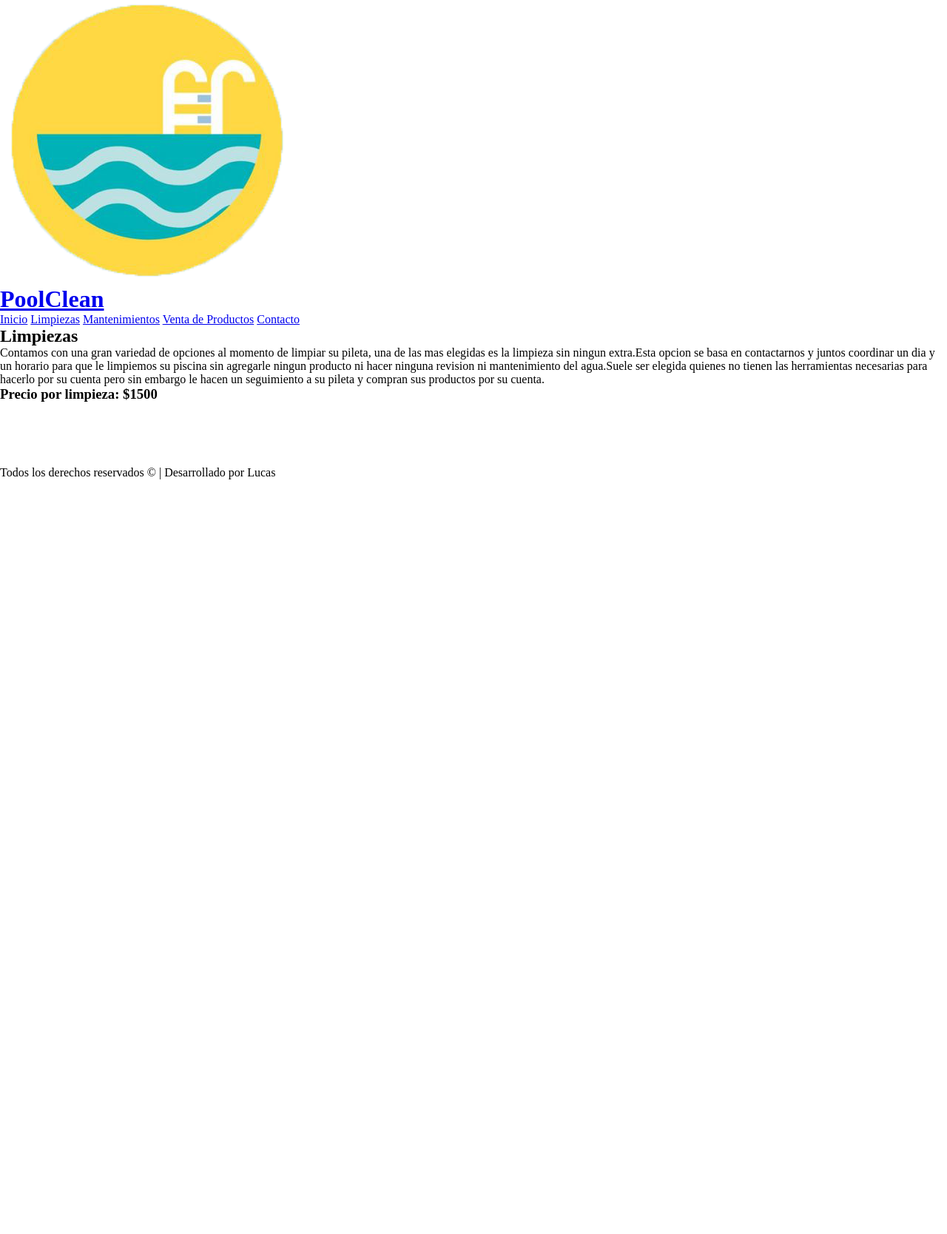
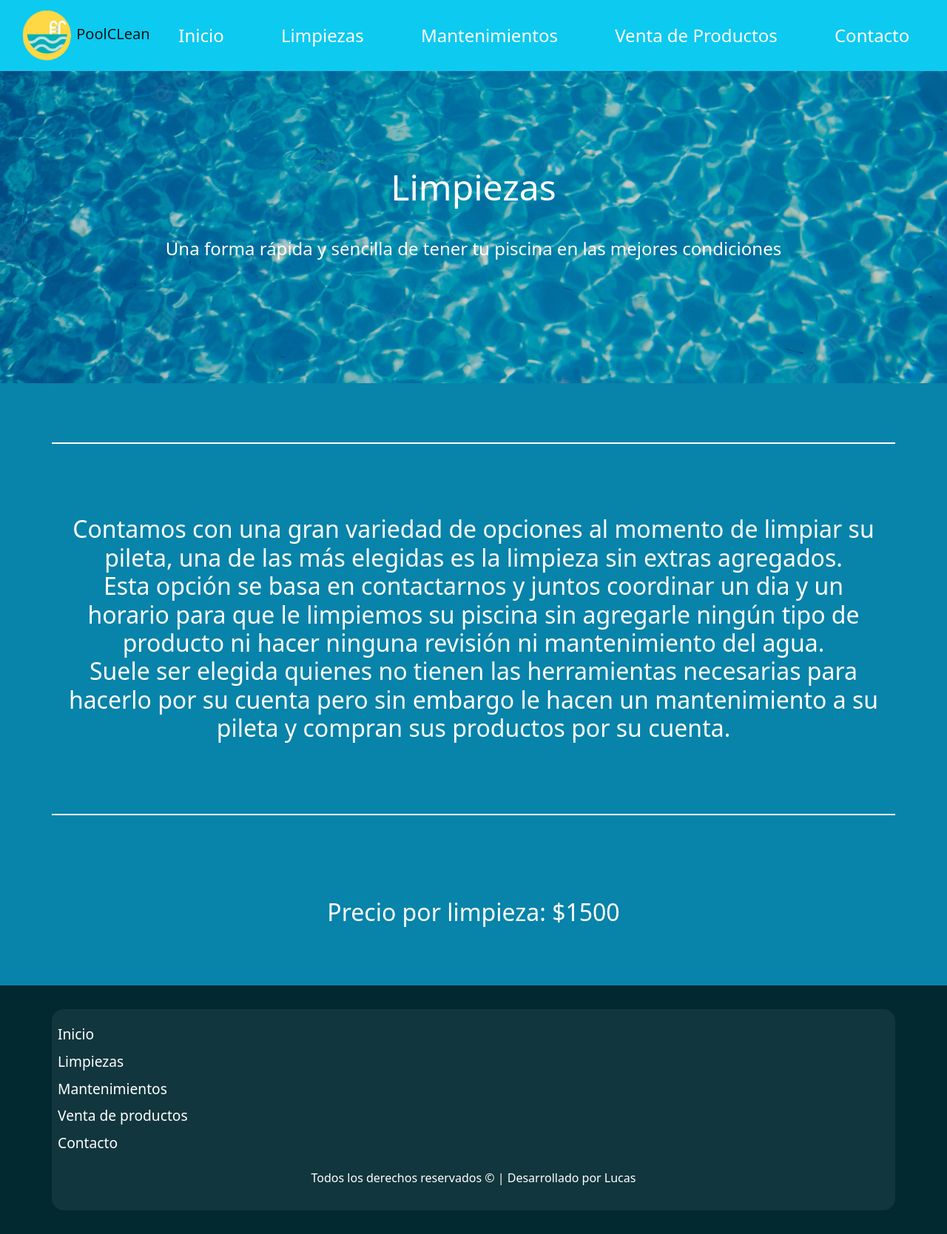
Before and after one commit to Lucasbazzini/PF-LucasBazzini, a plain HTML site: page pages/limpiezas.html in a window 1280 px wide. Shown: the whole page at 74% size. Before the commit the page ends 800 px from the top, so only its background shows below. Drawn offline with nearby package versions, Linux system fonts and the light colour scheme.

Commit message:
limpieza mantenimiento contacto inicio

```diff
--- a/css/styles.css
+++ b/css/styles.css
@@ -4,6 +4,9 @@
     box-sizing: border-box;
 }
 
+main{
+    background-color: rgba(1, 0, 41, 0.35);
+}
 
 .linkNav {
     margin-left: 1rem;
@@ -22,6 +25,7 @@
     color: rgb(255, 255, 255);
     padding-top: 8rem;
     padding-bottom: 8rem;
+    margin-bottom: 5rem;
     }
 
 .poolClean {
@@ -43,10 +47,17 @@
     padding-bottom: 4rem;
     font-size: xx-large;
     font-weight: lighter;
+    border-top: 2px solid white;
+    border-bottom: 2px solid white;
 }
-.fondoTexto{
-    background-color: rgba(1, 0, 41, 0.35);
+
+@media (max-width: 540px){
+    .texto{
+        font-size: x-large;
+    }
 }
+
+
 
 .tituloCard{
     font-weight: lighter;
@@ -64,6 +75,16 @@
     color: rgb(255, 255, 255);
 }
 
+@media (max-width:540px){
+    .parrafoCard{
+        margin-top: 2rem;
+        font-size: large;
+        font-weight: lighter;
+        text-align: center;
+        color: rgb(255, 255, 255);
+    }
+}
+
 
 .imgCard{
     margin-top: 1rem;
@@ -72,7 +93,6 @@
 }
 
 .tarjetaLimpiezas{
-    position: relative;
     background-image: linear-gradient(rgba(0, 0, 0, 0.7), rgba(0, 0, 0, 0.7)), url(../assets/Images/limpiezascard2.jpg);
     padding: 3rem;
     background-repeat: no-repeat;
@@ -85,19 +105,47 @@
     transform: scale(1.1);
     border-radius: 2rem;
 }
+
+@media (max-width: 1200px){
+    .tarjetaLimpiezas{
+        background-image: linear-gradient(rgba(0, 0, 0, 0.7), rgba(0, 0, 0, 0.7)), url(../assets/Images/agua.jpg);
+        background-repeat: no-repeat;
+        background-size:cover ;
+        border: 0;
+        transition: all 2s;
+        padding: 3rem;
+    }
+}
+
+
 .tarjetaMantenimientos{
     background-image: linear-gradient(rgba(0, 0, 0, 0.7), rgba(0, 0, 0, 0.7)), url(../assets/Images/manteniminetocard2.jpg);
     padding: 3rem;
     background-repeat: no-repeat;
     background-size: cover;
     border: 0;
-    margin-bottom: 5rem;
+
     transition: all 2s;
 }
+
 .tarjetaMantenimientos:hover{
     transform: scale(1.1);
     border-radius: 2rem;
 }
+
+@media (max-width:1200px){
+    .tarjetaMantenimientos{
+        background-image: linear-gradient(rgba(0, 0, 0, 0.7), rgba(0, 0, 0, 0.7)), url(../assets/Images/agua.jpg);
+    padding: 3rem;
+    background-repeat: no-repeat;
+    background-size: cover;
+    border: 0;
+    margin-bottom: 5rem;
+    transition: all 2s;
+    }
+
+}
+
 
 .tarjetaProductos{
     background-image: linear-gradient(rgba(0, 0, 0, 0.7), rgba(0, 0, 0, 0.7)), url(../assets/Images/Productoscard2.jpg);
@@ -111,6 +159,17 @@
 .tarjetaProductos:hover{
     transform: scale(1.1);
     border-radius: 2rem;
+}
+
+@media (max-width:1200px){
+    .tarjetaProductos{
+        background-image: linear-gradient(rgba(0, 0, 0, 0.7), rgba(0, 0, 0, 0.7)), url(../assets/Images/agua.jpg);
+        padding: 3rem;
+        background-repeat: no-repeat;
+        background-size: cover;
+        border: 0;
+        transition: all 2s;
+    }
 }
 
 .boton{
@@ -172,6 +231,14 @@
     padding-bottom: 6rem;
     font-size: xx-large;
     font-weight: lighter;
+    border-top: 2px solid white;
+    border-bottom: 2px solid white;
+}
+
+@media (max-width: 540px){
+    .textoMantenimiento{
+        font-size: x-large;
+    }
 }
 
 .tarjetaPlanes{
@@ -206,3 +273,28 @@ padding: 1rem;
 .formularioFondo {
     background-color: rgba(1, 0, 41, 0.35);
 }
+
+.textoLimpiezas{
+    text-align: center;
+    color: rgb(255, 255, 255);
+    padding-top: 6rem;
+    padding-bottom: 6rem;
+    font-size: xx-large;
+    font-weight: lighter;
+    border-top: 2px solid white;
+    border-bottom: 2px solid white;
+}
+
+@media (max-width: 540px){
+    .textoLimpiezas{
+        font-size: x-large;
+    }
+}
+
+.precioLimpieza{
+    color: white;
+    font-size: xx-large;
+    text-align: center;
+    margin-bottom: 5rem;
+    font-weight: lighter;
+}
--- a/pages/limpiezas.html
+++ b/pages/limpiezas.html
@@ -5,55 +5,90 @@
     <meta http-equiv="X-UA-Compatible" content="IE=edge">
     <meta name="viewport" content="width=device-width, initial-scale=1.0">
     <title>Limpiezas</title>
+    <link rel="stylesheet" href="../css/bootstrap.rtl.css">
     <link rel="stylesheet" href="../css/styles.css">
+    <link rel="stylesheet" href="https://cdnjs.cloudflare.com/ajax/libs/animate.css/4.1.1/animate.min.css">
 </head>
-<body>
+<body class="bg-info  animate__animated animate__fadeIn">
 
-    <header class="header">
-        <a class="linkHeader" href="../index.html" class="head">
-            <img class="imagenHeader" src="../assets/Images/logodefinitivo.png" alt="">
-            <h1 class="tituloHeader">PoolClean</h1>
-        </a>
-        <nav class="nav">
-            <a class="linkLista" href="../index.html">Inicio</a>
-            <a class="linkLista" href="#">Limpiezas</a>
-            <a class="linkLista" href="../pages/mantenimientos.html">Mantenimientos</a>
-            <a class="linkLista" href="../pages/venta-de-productos.html">Venta de Productos</a>
-            <a class="linkLista" href="../pages/contacto.html">Contacto</a>
-        </nav>
-
+    <header>
+        <nav class="navbar navbar-expand-lg navbar-light ">
+            <div class="container-fluid ">
+                <a class="navbar-brand" href="../index.html">
+                    <img src="../assets/Images/logodefinitivo.png" alt="logo" width="70" height="70" class="d-inline-block align-text-center">
+                    PoolCLean
+                </a>
+              <button class="navbar-toggler" type="button" data-bs-toggle="collapse" data-bs-target="#navbarNav" aria-controls="navbarNav" aria-expanded="false" aria-label="Toggle navigation">
+                <span class="navbar-toggler-icon"></span>
+              </button>
+              <div class="collapse navbar-collapse" id="navbarNav">
+                    <ul class="navbar-nav  justify-content-around w-100 bg-info">
+                    <li class="nav-item">
+                        <a class=" linkNav" aria-current="page" href="../index.html">Inicio</a>
+                    </li>
+                    <li class="nav-item">
+                        <a class="linkNav" href="#">Limpiezas</a>
+                    </li>
+                    <li class="nav-item">
+                        <a class=" linkNav" href="../pages/mantenimientos.html">Mantenimientos</a>
+                    </li>
+                    <li class="nav-item">
+                        <a class=" linkNav" href="../pages/venta-de-productos.html">Venta de Productos</a>
+                    </li>
+                    <li class="nav-item">
+                        <a class="linkNav " href="../pages/contacto.html">Contacto</a>
+                    </li>
+                    </ul>
+                </div>
+            </div>
+          </nav>
     </header>
 
     <main>
-        <section>
-            <h2>
-                Limpiezas
-            </h2>
-        </section>
-        <section>
-            <p>
-                Contamos con una gran variedad de opciones al momento de limpiar su pileta, una de las mas elegidas es la limpieza sin ningun extra.Esta opcion se basa en contactarnos y juntos coordinar un dia y un horario para que le limpiemos su piscina sin agregarle ningun producto ni hacer ninguna revision ni mantenimiento del agua.Suele ser elegida quienes no tienen las herramientas necesarias para hacerlo por su cuenta pero sin embargo le hacen un seguimiento a su pileta y compran sus productos por su cuenta.
-            </p>
-        </section>
-        <section>
-            <h3>
+        <div class="container-fluid">
+            <div class="row">
+                <div class="fondoAgua">
+                    <h1 class="mantenimientos">
+                        Limpiezas
+                    </h1>
+                    <h2 class="container empresaIdeal">
+                        Una forma rápida y sencilla de tener tu piscina en las mejores condiciones
+                    </h2>
+                </div>
+            </div>
+        </div>
+
+    <div class="container">
+        <div class="row">
+            <h3 class="textoLimpiezas" style="margin-bottom: 7rem ;">
+                Contamos con una gran variedad de opciones al momento de limpiar su pileta, una de las más elegidas es la limpieza sin extras agregados.<br>
+                Esta opción se basa en contactarnos y juntos coordinar un dia y un horario para que le limpiemos su piscina sin agregarle ningún tipo de producto ni hacer ninguna revisión ni mantenimiento del agua.<br>
+                Suele ser elegida quienes no tienen las herramientas necesarias para hacerlo por su cuenta pero sin embargo le hacen un mantenimiento a su pileta y compran sus productos por su cuenta.
+            </h3>
+            <h4 class="precioLimpieza">
                 Precio por limpieza: $1500
-            </h3>
-        </section>
+            </h4>
 
+        </div>
+    </div>
     </main>
 
-    <footer class="footer">
-        <div>
-        <img class="logoWpp" src="./assets/Images/bxl-whatsapp.svg" alt="">
-        <p class="textoFooter">
-            Lorem ipsum dolor sit, amet consectetur adipisicing elit. Officia optio voluptatibus laudantium itaque eligendi consectetur totam, repellendus harum possimus soluta. Quae odit laudantium debitis voluptates dolorem? Ipsum illo laboriosam adipisci.
-        </p>
-        <p class="derechos">
-            Todos los derechos reservados © | Desarrollado por Lucas
-        </p>
-        </div>
-    </footer>
+    <footer class="fondoFooter">
+        <div class="container estiloLink ">
+          <div class=" row">
+             <a class="p-1 linkFooter" href="../index.html">Inicio</a>
+             <a class="p-1 linkFooter" href="#">Limpiezas</a>
+             <a class="p-1 linkFooter" href="../pages/mantenimientos.html">Mantenimientos</a>
+             <a class="p-1 linkFooter" href="../pages/venta-de-productos.html">Venta de productos</a>
+             <a class="p-1 linkFooter" href="../pages/contacto.html">Contacto</a>
+           </div>
+           <div class="container">
+             <div class="row">
+               <p class="textoFooter"> Todos los derechos reservados © | Desarrollado por Lucas </p>
+             </div>
+         </div>
 
+       </footer>
+       <script src="../js/bootstrap.bundle.js"></script>
 </body>
 </html>
```
Also changed, not shown: index.html (+8 -11 lines), pages/contacto.html (+10 -0 lines), pages/mantenimientos.html (+2 -2 lines), assets/Images/mantenimientocel.jpg (added).
